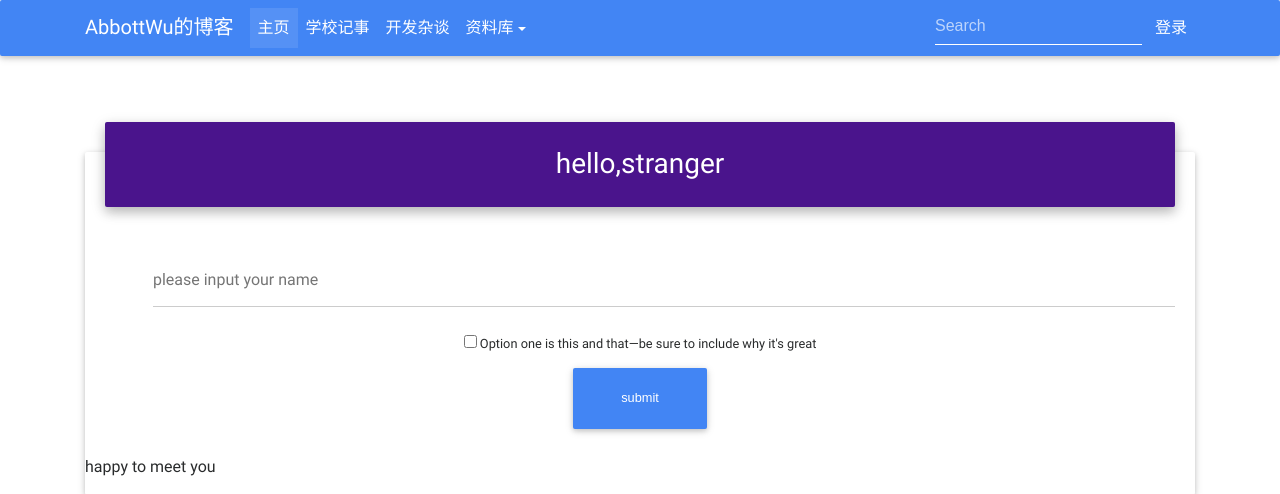
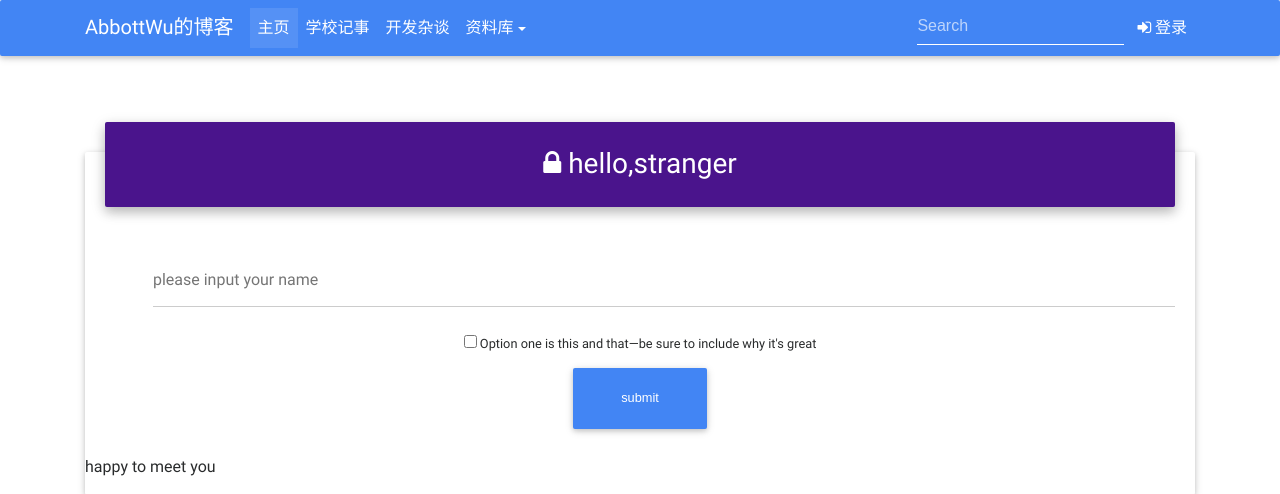
Before and after one commit to Abbott-Wu/flask-blog, a Flask app: page /try in a window 1280 px wide. Shown: the top 494 px of the page. Run offline with Flask 2, Linux system fonts and the light colour scheme; some libraries are stand-ins or nearby versions; some web fonts are replaced.

Commit message:
fixed something

```diff
--- a/app/templates/base.html.j2
+++ b/app/templates/base.html.j2
@@ -10,10 +10,10 @@
   <title>{% block title %}{% endblock %}</title>
 
   <!-- Font google -->
-  <!-- <link href="https://fonts.fengqi.me/css?family=Noto+Sans|Roboto" rel="stylesheet"> -->
+  <link href="https://fonts.fengqi.me/css?family=Noto+Sans|Roboto" rel="stylesheet">
 
   <!-- Font awesome -->
-  <!-- <link href="https://cdn.bootcss.com/font-awesome/4.7.0/css/font-awesome.min.css" rel="stylesheet"> -->
+  <link href="https://cdn.bootcss.com/font-awesome/4.7.0/css/font-awesome.min.css" rel="stylesheet">
 
   <!-- Bootstrap core CSS -->
   <link href='{{ url_for ("static", filename = "css/bootstrap.min.css") }}' rel="stylesheet">
--- a/app/templates/home.html.j2
+++ b/app/templates/home.html.j2
@@ -21,7 +21,7 @@
 
       <!--Featured image -->
       <div class="view overlay hm-white-light z-depth-1-half">
-        <!-- <img src="https://storage.googleapis.com/material-design/publish/material_v_11/assets/0Bx4BSt6jniD7Y1huOXVQdlFPMmM/materialdesign_introduction.png" class="img-fluid " alt=""> -->
+        <img src="https://storage.googleapis.com/material-design/publish/material_v_11/assets/0Bx4BSt6jniD7Y1huOXVQdlFPMmM/materialdesign_introduction.png" class="img-fluid " alt="">
         <a href="">
           <div class="mask">
           </div>
```
